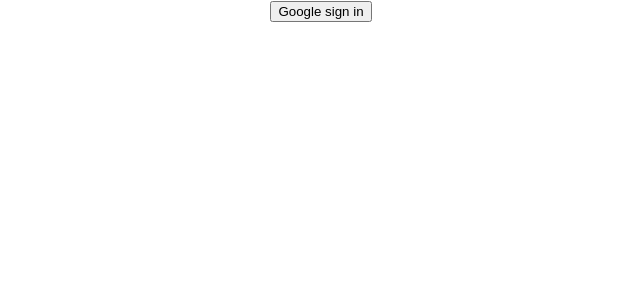
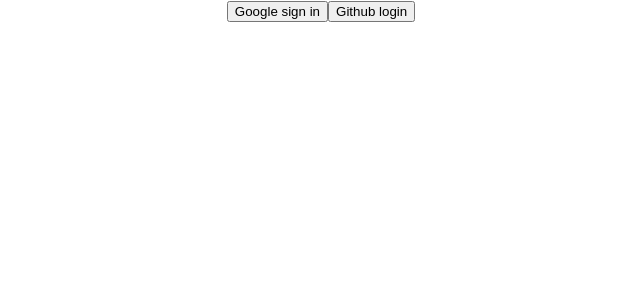
Before and after one commit to sajeeb-ahmeed/firebase-authentication, a React (Create React App) app: page / in a window 1280 px wide. Shown: the top 300 px of the page, without its empty margins (319-959 px from the left). Built offline with nearby package versions, Linux system fonts and the light colour scheme.

Commit message:
github auth

```diff
--- a/src/App.js
+++ b/src/App.js
@@ -1,7 +1,7 @@
 
 import './App.css';
 import app from './firebase.init';
-import { getAuth, GoogleAuthProvider, signInWithPopup, signOut } from 'firebase/auth'
+import { getAuth, GithubAuthProvider, GoogleAuthProvider, signInWithPopup, signOut } from 'firebase/auth'
 import { useState } from 'react';
 
 const auth = getAuth(app);
@@ -13,10 +13,12 @@
   const [userInfo, setUserInfo] = useState({});
   console.log(userInfo);
   const { displayName, photoURL } = userInfo
-  const provider = new GoogleAuthProvider()
+  const googleProvider = new GoogleAuthProvider();
+  const githubProvider = new GithubAuthProvider();
 
+  // google provider
   const handdleGoogleSingIn = () => {
-    signInWithPopup(auth, provider)
+    signInWithPopup(auth, googleProvider)
       .then(result => {
         const user = result.user;
         setUserInfo(user)
@@ -37,13 +39,32 @@
       })
   }
 
+  // github provider
+
+  const handleGithubProvider = () => {
+    signInWithPopup(auth, githubProvider)
+      .then(result => {
+        const gitUser = result.user;
+        setUserInfo(gitUser);
+        console.log(gitUser);
+      })
+      .catch(error => {
+        console.log(error);
+      })
+  }
+
+
+
   return (
     <div className="App">
       {
         displayName ?
           <button onClick={handdleGoogleSingOut}>Google sign Out</button>
           :
-          <button onClick={handdleGoogleSingIn}>Google sign in</button>
+          <>
+            <button onClick={handdleGoogleSingIn}>Google sign in</button>
+            <button onClick={handleGithubProvider}> Github login</button>
+          </>
       }
 
       <div>
```
